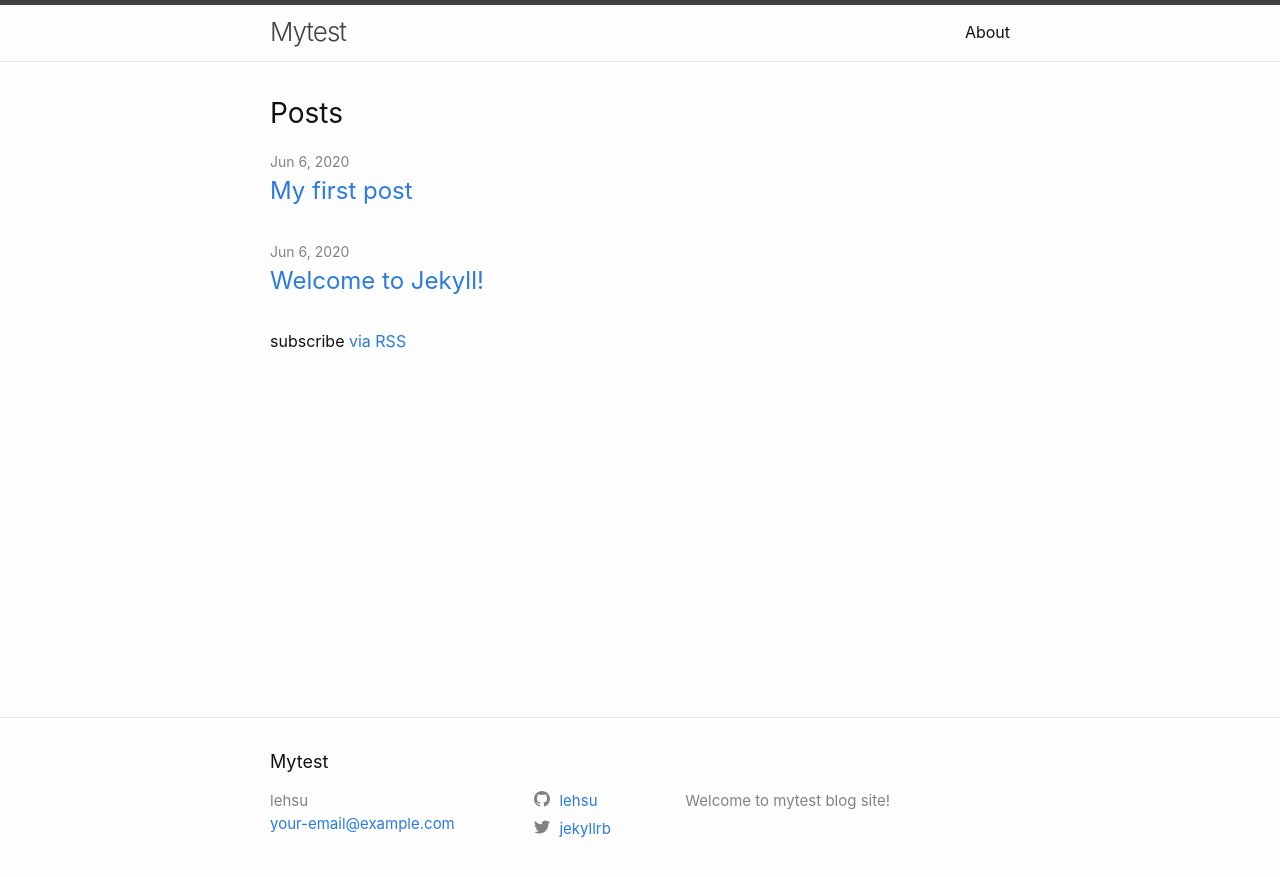
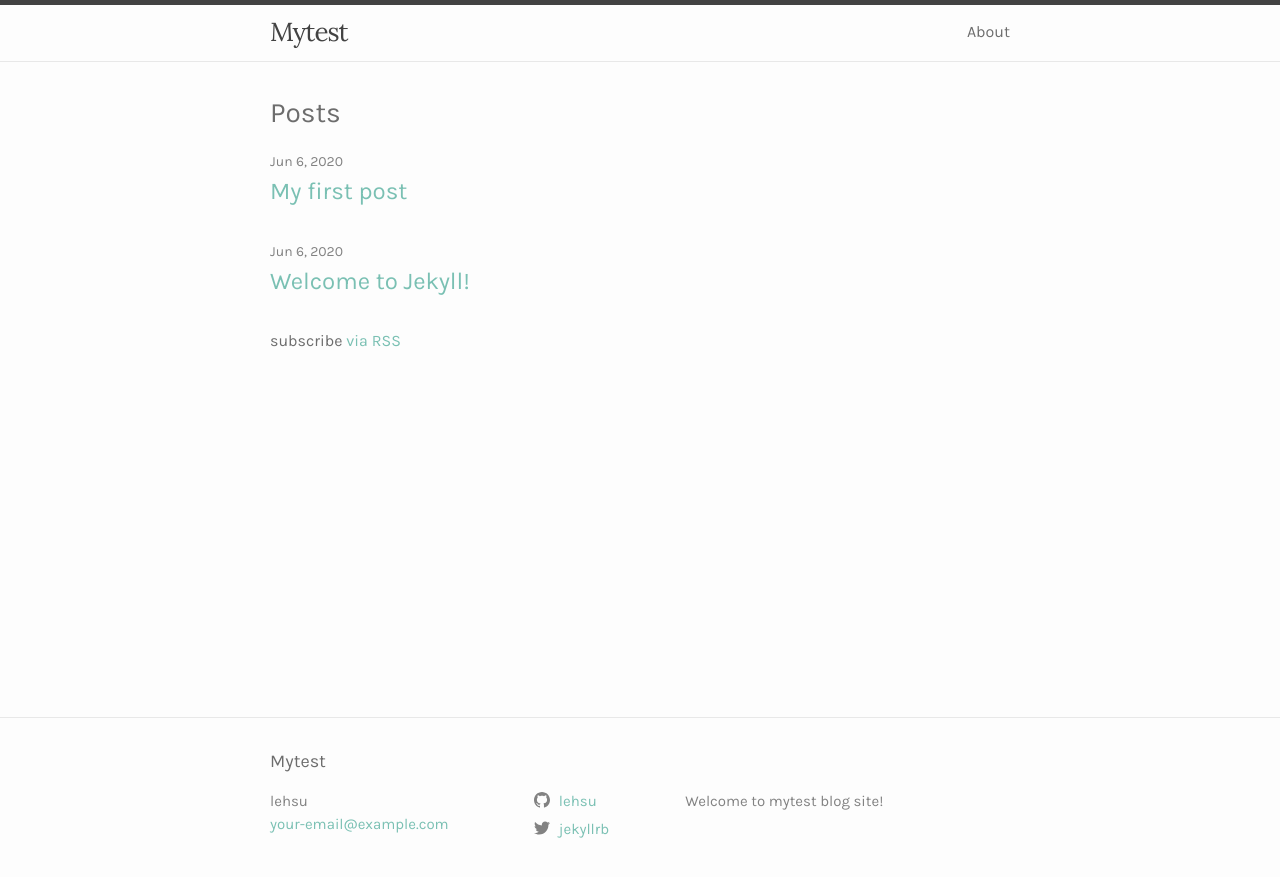
Before and after one commit to lehsu/mytest, a Jekyll site: the page built from index.markdown, in a window 1280 px wide. Shown: the top 877 px of the page. Built offline with Jekyll 4.4.1, drawn with Linux system fonts in a browser that asks for light colours.

Commit message:
update colors

```diff
--- a/_sass/minima.scss
+++ b/_sass/minima.scss
@@ -1,8 +1,11 @@
 @charset "utf-8";
-
+// Add my fonts
+@import url("https://fonts.googleapis.com/css?family=Karla|Source+Sans+Pro:400,700");
+@import url("https://fonts.googleapis.com/css2?family=Lato&display=swap");
+@import url("https://fonts.googleapis.com/css2?family=Lora:ital,wght@0,400;1,400;1,700&display=swap");
 // Define defaults for each variable.
 
-$base-font-family: -apple-system, BlinkMacSystemFont, "Segoe UI", Roboto, Helvetica, Arial, sans-serif, "Apple Color Emoji", "Segoe UI Emoji", "Segoe UI Symbol" !default;
+$base-font-family: Karla, -apple-system, BlinkMacSystemFont, "Segoe UI", Roboto, Helvetica, Arial, sans-serif, "Apple Color Emoji", "Segoe UI Emoji", "Segoe UI Symbol" !default;
 $base-font-size:   16px !default;
 $base-font-weight: 400 !default;
 $small-font-size:  $base-font-size * 0.875 !default;
@@ -10,9 +13,9 @@ $base-line-height: 1.5 !default;
 
 $spacing-unit:     30px !default;
 
-$text-color:       #111 !default;
+$text-color:       #6D6D6D !default;
 $background-color: #fdfdfd !default;
-$brand-color:      #2a7ae2 !default;
+$brand-color:      #7AC0B3 !default;
 
 $grey-color:       #828282 !default;
 $grey-color-light: lighten($grey-color, 40%) !default;
--- a/_sass/minima/_layout.scss
+++ b/_sass/minima/_layout.scss
@@ -12,6 +12,7 @@
 
 .site-title {
   @include relative-font-size(1.625);
+  font-family: "Lora";
   font-weight: 300;
   line-height: $base-line-height * $base-font-size * 2.25;
   letter-spacing: -1px;
@@ -218,6 +219,7 @@
 
 .post-title {
   @include relative-font-size(2.625);
+  font-family: "Lato";
   letter-spacing: -1px;
   line-height: 1;
 
```
